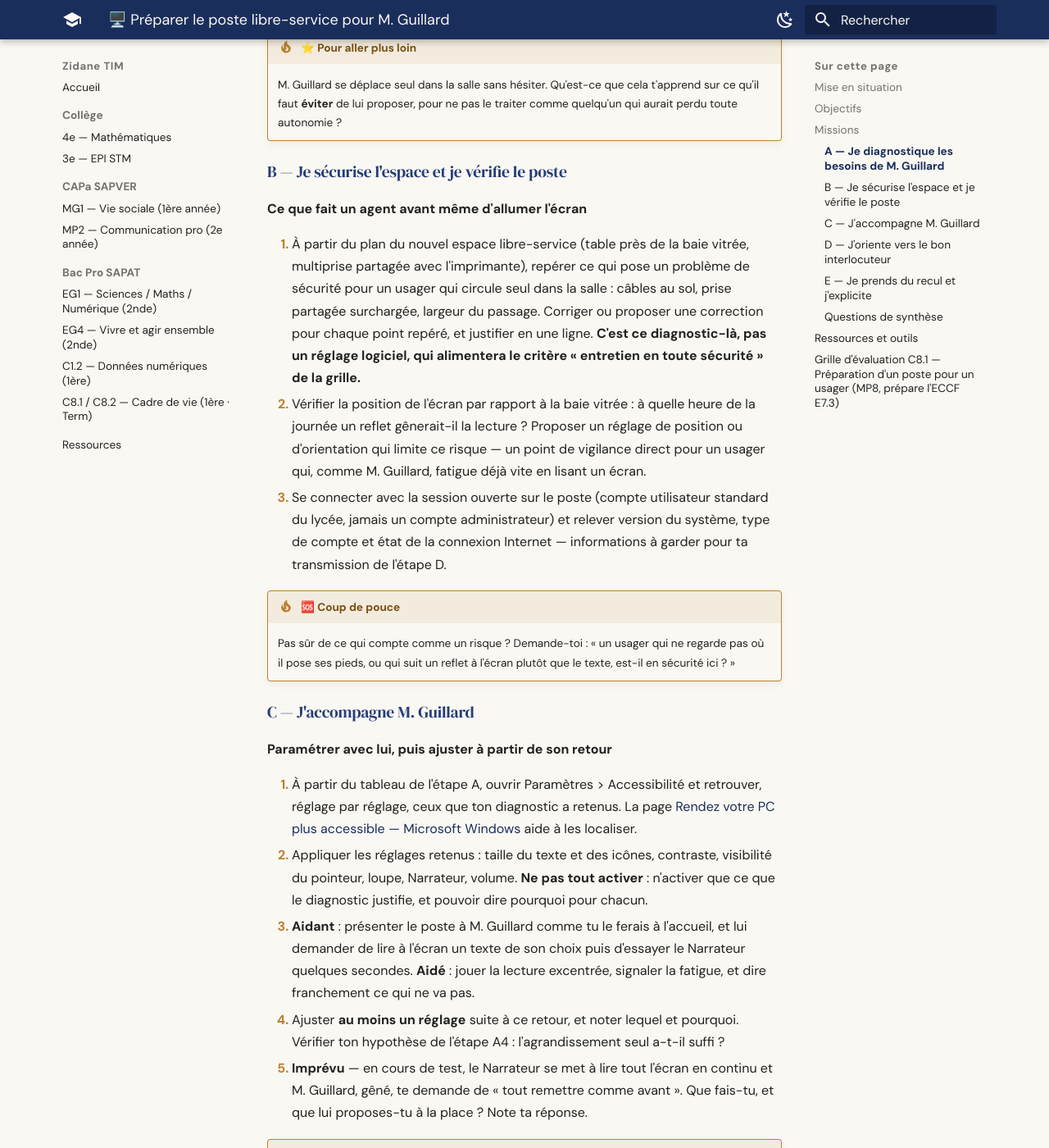
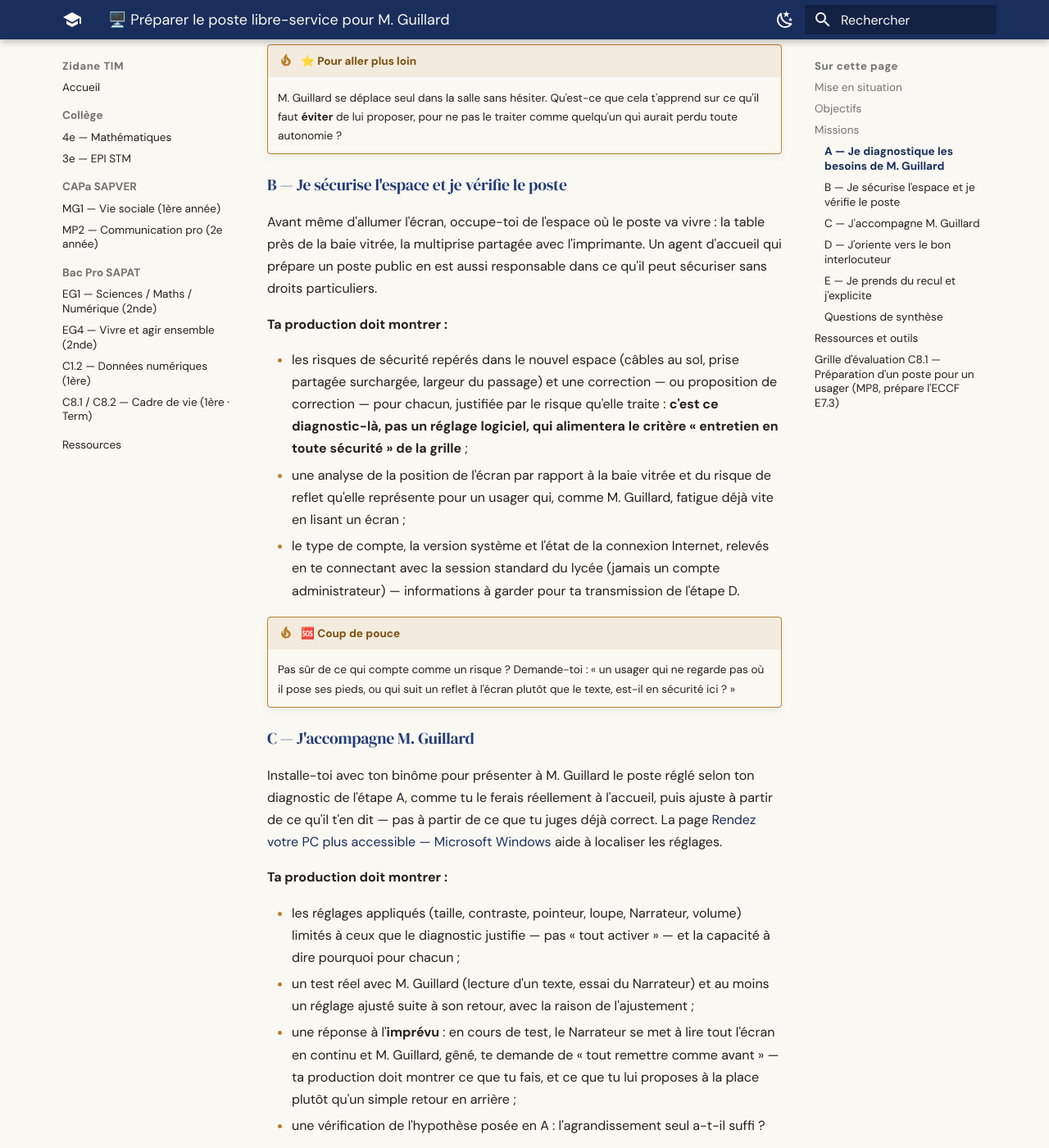
Before and after one commit to zidaneTim/zidane-tim, an MkDocs documentation site: the page built from docs/cours/sapat/activites/c81-c82/mise-en-service-poste-accessibilite.md, in a window 1280 px wide and 1400 px high, scrolled down 2817 px. Shown: the whole window at 82% size. Built offline with MkDocs 1.6.1 and Material for MkDocs 9.7.7, drawn with Linux system fonts in a browser that asks for light colours; some of the changed text lies outside the part shown.

Commit message:
MP8: missions reformulees en taches ouvertes et integratives (objectif + criteres de reussite) sur les 5 activites C81-C82, selon Prompt-Activite-MP8-v5

```diff
--- a/docs/cours/sapat/activites/c81-c82/mise-en-service-poste-accessibilite.md
+++ b/docs/cours/sapat/activites/c81-c82/mise-en-service-poste-accessibilite.md
@@ -78,24 +78,23 @@ activité de ce type.
 
 ### A — Je diagnostique les besoins de M. Guillard
 
-**Analyser sa situation avant de toucher au poste**
+À partir de ce que M. Rouault a observé et de la fiche [Symptômes et diagnostic de la DMLA — Ameli.fr](https://www.ameli.fr/assure/sante/themes/dmla/symptomes-diagnostic){ target="_blank" rel="noopener" }, construis le diagnostic des besoins de M. Guillard qui te permettra de choisir des réglages
+justifiés à l'étape C — pas de les appliquer par défaut.
 
-1. Relire la mise en situation et construire un tableau à deux colonnes : d'un côté ce que M. Rouault a **observé**
-   (faits), de l'autre ce que ces faits **laissent supposer** de la façon dont M. Guillard utilise un écran.
-   Ajouter une troisième ligne : ce que M. Guillard sait **encore faire seul** — c'est aussi précis à repérer que
-   ses difficultés.
-2. Consulter la fiche [Symptômes et diagnostic de la DMLA — Ameli.fr](https://www.ameli.fr/assure/sante/themes/dmla/symptomes-diagnostic){ target="_blank" rel="noopener" }
-   et relever ce qui, dans cette situation, reste **conservé** et ce qui est **atteint** dans la vision. Noter les
-   deux : ton réglage devra s'appuyer sur ce qui fonctionne.
-3. Pour chaque famille de réglages d'accessibilité Windows (taille et contraste des éléments, loupe, lecteur
-   d'écran, réglages sonores), indiquer dans un tableau si elle répond **entièrement, partiellement ou pas du tout**
-   au besoin de M. Guillard tel que tu l'as établi. Justifier chaque « partiellement » en une ligne.
-4. Formuler par écrit une hypothèse sur ce qu'un simple agrandissement du texte **ne résoudrait pas** dans son cas —
-   tu la vérifieras avec ton binôme à l'étape C.
+**Ta production doit montrer :**
+
+- une distinction claire entre ce qui est **atteint** et ce qui reste **conservé** dans la vision de M. Guillard,
+  appuyée sur la fiche Ameli.fr, et non sur une idée générale de la DMLA ;
+- pour chaque famille de réglages d'accessibilité Windows (taille et contraste, loupe, lecteur d'écran, réglages
+  sonores), une justification de sa pertinence ou de ses limites face à ce diagnostic précis — pas une adéquation
+  générale « accessibilité = utile » ;
+- au moins une limite explicite de ce qu'un simple agrandissement du texte **ne résoudra pas** dans ce cas, que tu
+  vérifieras avec ton binôme à l'étape C ;
+- ce que M. Guillard sait **encore faire seul**, aussi précisément repéré que ses difficultés.
 
 !!! tip "🆘 Coup de pouce"
-    Difficile de remplir le tableau avant d'avoir touché au poste ? C'est normal, et c'est le but : un diagnostic
-    produit des hypothèses, que le test réel viendra confirmer ou corriger.
+    Difficile de conclure avant d'avoir touché au poste ? C'est normal, et c'est le but : un diagnostic produit des
+    hypothèses, que le test réel viendra confirmer ou corriger.
 
 !!! tip "⭐ Pour aller plus loin"
     M. Guillard se déplace seul dans la salle sans hésiter. Qu'est-ce que cela t'apprend sur ce qu'il faut **éviter**
@@ -103,19 +102,21 @@ activité de ce type.
 
 ### B — Je sécurise l'espace et je vérifie le poste
 
-**Ce que fait un agent avant même d'allumer l'écran**
+Avant même d'allumer l'écran, occupe-toi de l'espace où le poste va vivre : la table près de la baie vitrée,
+la multiprise partagée avec l'imprimante. Un agent d'accueil qui prépare un poste public en est aussi responsable
+dans ce qu'il peut sécuriser sans droits particuliers.
 
-1. À partir du plan du nouvel espace libre-service (table près de la baie vitrée, multiprise partagée avec
-   l'imprimante), repérer ce qui pose un problème de sécurité pour un usager qui circule seul dans la salle :
-   câbles au sol, prise partagée surchargée, largeur du passage. Corriger ou proposer une correction pour chaque
-   point repéré, et justifier en une ligne. **C'est ce diagnostic-là, pas un réglage logiciel, qui alimentera le
-   critère « entretien en toute sécurité » de la grille.**
-2. Vérifier la position de l'écran par rapport à la baie vitrée : à quelle heure de la journée un reflet gênerait-il
-   la lecture ? Proposer un réglage de position ou d'orientation qui limite ce risque — un point de vigilance direct
-   pour un usager qui, comme M. Guillard, fatigue déjà vite en lisant un écran.
-3. Se connecter avec la session ouverte sur le poste (compte utilisateur standard du lycée, jamais un compte
-   administrateur) et relever version du système, type de compte et état de la connexion Internet — informations à
-   garder pour ta transmission de l'étape D.
+**Ta production doit montrer :**
+
+- les risques de sécurité repérés dans le nouvel espace (câbles au sol, prise partagée surchargée, largeur du
+  passage) et une correction — ou proposition de correction — pour chacun, justifiée par le risque qu'elle traite :
+  **c'est ce diagnostic-là, pas un réglage logiciel, qui alimentera le critère « entretien en toute sécurité » de
+  la grille** ;
+- une analyse de la position de l'écran par rapport à la baie vitrée et du risque de reflet qu'elle représente pour
+  un usager qui, comme M. Guillard, fatigue déjà vite en lisant un écran ;
+- le type de compte, la version système et l'état de la connexion Internet, relevés en te connectant avec la
+  session standard du lycée (jamais un compte administrateur) — informations à garder pour ta transmission de
+  l'étape D.
 
 !!! tip "🆘 Coup de pouce"
     Pas sûr de ce qui compte comme un risque ? Demande-toi : « un usager qui ne regarde pas où il pose ses pieds,
@@ -123,21 +124,20 @@ activité de ce type.
 
 ### C — J'accompagne M. Guillard
 
-**Paramétrer avec lui, puis ajuster à partir de son retour**
+Installe-toi avec ton binôme pour présenter à M. Guillard le poste réglé selon ton diagnostic de l'étape A, comme
+tu le ferais réellement à l'accueil, puis ajuste à partir de ce qu'il t'en dit — pas à partir de ce que tu juges
+déjà correct. La page [Rendez votre PC plus accessible — Microsoft Windows](https://www.microsoft.com/fr-fr/windows/tips/accessibility-settings){ target="_blank" rel="noopener" } aide à localiser les réglages.
 
-1. À partir du tableau de l'étape A, ouvrir Paramètres > Accessibilité et retrouver, réglage par réglage, ceux que
-   ton diagnostic a retenus. La page [Rendez votre PC plus accessible — Microsoft Windows](https://www.microsoft.com/fr-fr/windows/tips/accessibility-settings){ target="_blank" rel="noopener" }
-   aide à les localiser.
-2. Appliquer les réglages retenus : taille du texte et des icônes, contraste, visibilité du pointeur, loupe,
-   Narrateur, volume. **Ne pas tout activer** : n'activer que ce que le diagnostic justifie, et pouvoir dire
-   pourquoi pour chacun.
-3. **Aidant** : présenter le poste à M. Guillard comme tu le ferais à l'accueil, et lui demander de lire à l'écran
-   un texte de son choix puis d'essayer le Narrateur quelques secondes. **Aidé** : jouer la lecture excentrée,
-   signaler la fatigue, et dire franchement ce qui ne va pas.
-4. Ajuster **au moins un réglage** suite à ce retour, et noter lequel et pourquoi. Vérifier ton hypothèse de
-   l'étape A4 : l'agrandissement seul a-t-il suffi ?
-5. **Imprévu** — en cours de test, le Narrateur se met à lire tout l'écran en continu et M. Guillard, gêné, te
-   demande de « tout remettre comme avant ». Que fais-tu, et que lui proposes-tu à la place ? Note ta réponse.
+**Ta production doit montrer :**
+
+- les réglages appliqués (taille, contraste, pointeur, loupe, Narrateur, volume) limités à ceux que le diagnostic
+  justifie — pas « tout activer » — et la capacité à dire pourquoi pour chacun ;
+- un test réel avec M. Guillard (lecture d'un texte, essai du Narrateur) et au moins un réglage ajusté suite à son
+  retour, avec la raison de l'ajustement ;
+- une réponse à l'**imprévu** : en cours de test, le Narrateur se met à lire tout l'écran en continu et
+  M. Guillard, gêné, te demande de « tout remettre comme avant » — ta production doit montrer ce que tu fais, et
+  ce que tu lui proposes à la place plutôt qu'un simple retour en arrière ;
+- une vérification de l'hypothèse posée en A : l'agrandissement seul a-t-il suffi ?
 
 !!! tip "🆘 Coup de pouce"
     Un réglage introuvable ? Tape « accessibilité » dans la barre de recherche Windows. Ces réglages sont liés au
@@ -145,23 +145,19 @@ activité de ce type.
 
 ### D — J'oriente vers le bon interlocuteur
 
-**Traiter ce qui dépasse mon périmètre**
+Une partie de ce que tu observes sur ce poste dépasse ton périmètre d'agent d'accueil — à toi de savoir quoi
+transmettre, à qui, et quoi proposer à M. Guillard en attendant. Ce que tu vas classer ici (mises à jour, droits
+d'installation) reste un attendu réel de maintenance de premier niveau, distinct de ce que tu as noté « sécurité »
+à l'étape B.
 
-Ce que tu vas classer ici (mises à jour, droits d'installation) reste un attendu réel de maintenance de premier
-niveau, mais ce n'est pas ce qui a été noté « sécurité » à l'étape B : garde les deux distincts dans ta fiche.
+**Ta production doit montrer :**
 
-1. Ouvrir la fiche [Pourquoi et comment bien gérer ses mises à jour ?](https://www.cybermalveillance.gouv.fr/tous-nos-contenus/bonnes-pratiques/mises-a-jour){ target="_blank" rel="noopener" }
-   de Cybermalveillance.gouv.fr et repérer les bonnes pratiques qui s'appliquent le plus directement à un poste
-   public en libre-service.
-2. Sur le poste, ouvrir Paramètres > Windows Update et noter si l'installation d'une mise à jour est accessible avec
-   le compte connecté ou si elle réclame des droits administrateur.
-3. Classer chaque bonne pratique repérée : réalisable par l'agent seul (ex. redémarrer, signaler une fausse fenêtre
-   de mise à jour) ou à demander au prestataire (ex. installer une mise à jour système).
-4. **Aidé** : demander à ton binôme d'installer l'application de loupe vue chez ta fille. **Aidant** : expliquer à
-   M. Guillard pourquoi tu ne peux pas le faire, et ce que tu lui proposes à la place — sans le faire à sa place et
-   sans le renvoyer sans solution.
-5. Rédiger le message de transmission au prestataire informatique (4-5 lignes) : état des mises à jour observé,
-   défaut de matériel s'il y en a, demande précise. Aucune information personnelle sur M. Guillard dans ce message.
+- un classement des bonnes pratiques de la fiche [Pourquoi et comment bien gérer ses mises à jour ?](https://www.cybermalveillance.gouv.fr/tous-nos-contenus/bonnes-pratiques/mises-a-jour){ target="_blank" rel="noopener" } entre ce qu'un agent peut faire seul et ce qui relève du
+  prestataire, vérifié sur l'état réel de Windows Update sur ce poste ;
+- une réponse à la demande hors périmètre de M. Guillard (installer une application de loupe) qui explique
+  pourquoi ce n'est pas possible et propose une alternative, sans le faire à sa place ni le laisser sans solution ;
+- un message de transmission au prestataire informatique (4-5 lignes, état des mises à jour, défaut de matériel
+  s'il y en a, demande précise), sans aucune information personnelle sur M. Guillard.
 
 !!! tip "Astuce"
     Un agent qui n'a pas les droits pour agir n'est pas un agent qui ne fait rien : signaler précisément un besoin
@@ -169,16 +165,17 @@ niveau, mais ce n'est pas ce qui a été noté « sécurité » à l'étape B :
 
 ### E — Je prends du recul et j'explicite
 
-**Comparer le prévu et le réalisé, puis justifier mes choix**
+Reprends l'ensemble de ton intervention pour en tirer un bilan exploitable par tes collègues, et prépare-toi à en
+justifier chaque choix à l'oral.
 
-1. Reprendre le tableau de l'étape A et marquer, pour chaque réglage prévu : appliqué tel quel · ajusté après le
-   retour de M. Guillard · abandonné. Justifier chaque ajustement et chaque abandon en une ligne.
-2. Rédiger la fiche de réglages du poste destinée à tes collègues : titre, date, nom de l'agent, deux colonnes
-   « Réalisable par l'agent d'accueil » / « À transmettre au prestataire », et pour chaque ligne le résultat
-   attendu qui permet de la cocher (ex. « contraste élevé activé → montant lisible sans se pencher »). Exporter en
-   PDF.
-3. Ajouter une ligne de remédiation : que proposerais-tu à M. Rouault pour que le prochain usager n'ait pas à
-   redemander les mêmes réglages ?
+**Ta production doit montrer :**
+
+- pour chaque réglage envisagé en A, s'il a été appliqué tel quel, ajusté après le retour de M. Guillard, ou
+  abandonné — avec une justification pour chaque ajustement ou abandon ;
+- une fiche de réglages du poste exportée en PDF, exploitable par un collègue sans toi (deux colonnes
+  « Réalisable par l'agent d'accueil » / « À transmettre au prestataire », un résultat attendu par ligne, par
+  exemple « contraste élevé activé → montant lisible sans se pencher ») ;
+- une proposition de remédiation pour que le prochain usager n'ait pas à redemander les mêmes réglages.
 
 !!! tip "J'explicite mes choix (2-3 min, à l'oral)"
     Présente ton poste réglé à ton binôme ou à ton enseignant, et réponds à ces trois questions — c'est exactement
```
Also changed, not shown: docs/cours/sapat/activites/c81-c82/charte-accompagnement-numerique.md (+25 -13 lines), docs/cours/sapat/activites/c81-c82/diagnostic-competences-numeriques-usager.md (+23 -13 lines), docs/cours/sapat/activites/c81-c82/gerer-conserver-ses-contenus.md (+52 -39 lines), docs/cours/sapat/activites/c81-c82/inclusion-numerique-illectronisme.md (+36 -30 lines).
